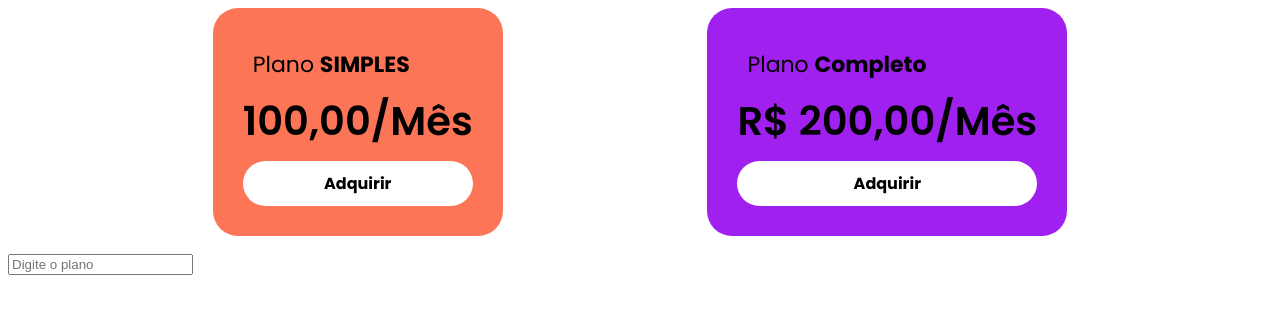
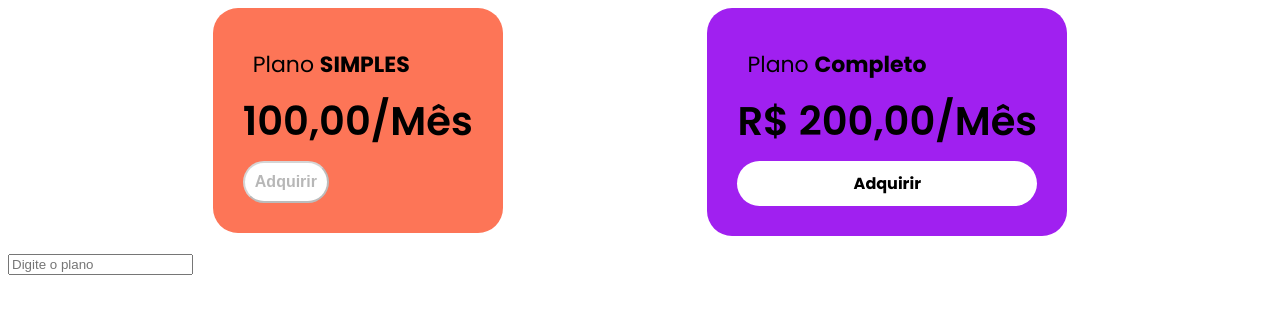
Before and after one commit to arthurvaz18/Angular-Components-e-Estiliza-es, an Angular app: page / in a window 1280 px wide. Shown: the top 314 px of the page. Built offline with nearby package versions, Linux system fonts and the light colour scheme.

Commit message:
Transform do @Ipunt

```diff
--- a/src/app/card-button/card-button.component.html
+++ b/src/app/card-button/card-button.component.html
@@ -1 +1,4 @@
-<div class="card-button" (click)="onButtonClick()">Adquirir</div>
+<button
+class="card-button"
+(click)="onButtonClick()"
+[disabled]="buttonDisabled">Adquirir</button>
--- a/src/app/card-button/card-button.component.ts
+++ b/src/app/card-button/card-button.component.ts
@@ -1,4 +1,4 @@
-import { Component, Output, EventEmitter } from '@angular/core';
+import { Component, Output, EventEmitter, Input, booleanAttribute } from '@angular/core';
 
 @Component({
   selector: 'app-card-button',
@@ -6,6 +6,10 @@ import { Component, Output, EventEmitter } from '@angular/core';
   styleUrls: ['./card-button.component.scss']
 })
 export class CardButtonComponent {
+  propTest: boolean = false;
+
+  @Input({transform: booleanAttribute }) buttonDisabled: boolean = false;
+
   @Output('buttonClickEmitterAlias') buttonClickEmitter = new EventEmitter<boolean>();
 
     onButtonClick() {
--- a/src/app/card/card.component.html
+++ b/src/app/card/card.component.html
@@ -1,7 +1,8 @@
 <div class="card">
     <div class="card__plan card__item">Plano <b> {{ planType }}</b></div>
     <div class="card__price cart__item"> {{ planPrice }},00/Mês</div>
-    <app-card-button (buttonClickEmitterAlias)="buttonClicked($event)"></app-card-button>
+    <app-card-button (buttonClickEmitterAlias)="buttonClicked($event)"
+    buttonDisabled></app-card-button>
 
 
 
--- a/src/app/card/card.component.ts
+++ b/src/app/card/card.component.ts
@@ -1,12 +1,8 @@
 import { Component, Input,} from '@angular/core';
 
-interface IPlano {
-  infos: IInfos;
-}
-
-interface IInfos {
-  tipo: string;
-  preco: number;
+function handlePlanType(value: string){
+  console.log('handlePlanType', value);
+  return value.toUpperCase();
 }
 
 @Component({
@@ -17,23 +13,11 @@ interface IInfos {
 })
 export class CardComponent {
   @Input({required: true, alias: 'planPriceAlias'}) planPrice: number = 0;
-
-  private _planType: string = '';
-
-  @Input('planTypeAlias')
-  set planType(value: string){
-    this._planType = value.toUpperCase();
-  }
-
-  get planType(): string{
-    return this._planType;
-  }
+  @Input({ alias: 'planTypeAlias', transform: (value: string)=> handlePlanType(value) }) planType : string = '';
 
   buttonClicked(valueEmitted: boolean) {
     console.log('buttonClicked', valueEmitted);
     console.log('planType', this.planType);
-
-
   }
 
 }
```
